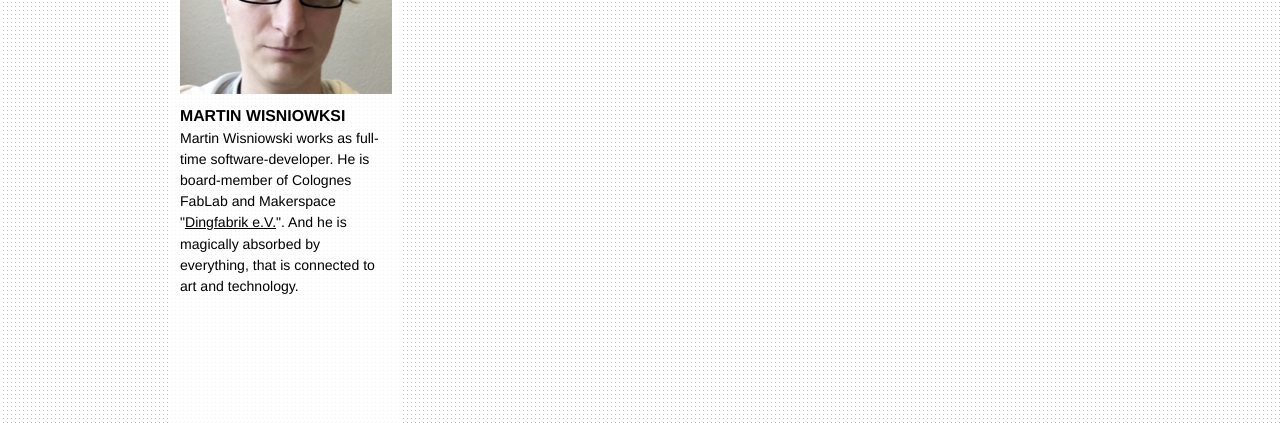
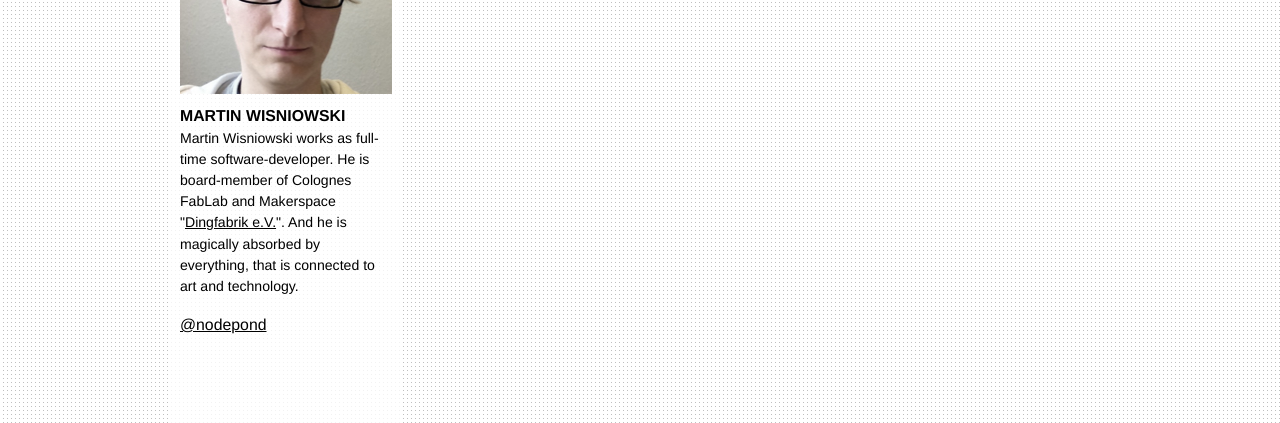
Before and after one commit to InteractiveCologne/interactivecologne.github.com, a Jekyll site: the page built from team.html, in a window 1280 px wide and 900 px high, scrolled down 3084 px. Shown: the part 153-576 px from the top of the window. Built offline with Jekyll 4.4.1, drawn with Linux system fonts in a browser that asks for light colours.

Commit message:
fixed typo

```diff
--- a/team.html
+++ b/team.html
@@ -164,10 +164,11 @@
 		</li>	 -->
 		<li>
 			<img src="/assets/images/team/martin-wisniowski.jpg" width="212" height="169" alt="Martin Wisniowski" /><br/>
-			<strong>Martin Wisniowksi</strong><br/>
+			<strong>Martin Wisniowski</strong><br/>
 			<p>
 				Martin Wisniowski works as full-time software-developer. He is board-member of Colognes FabLab and Makerspace "<a href="http://www.dingfabrik.de">Dingfabrik e.V.</a>". And he is magically absorbed by everything, that is connected to art and technology.
 			</p>
+			<a href="https://twitter.com/nodepond">@nodepond</a>
 		</li>
 <!-- 		<li>
 			<img src="/assets/images/team/nils-zuendorf.jpg" width="212" height="169" alt="Nils Zündorf" /><br/>
```
